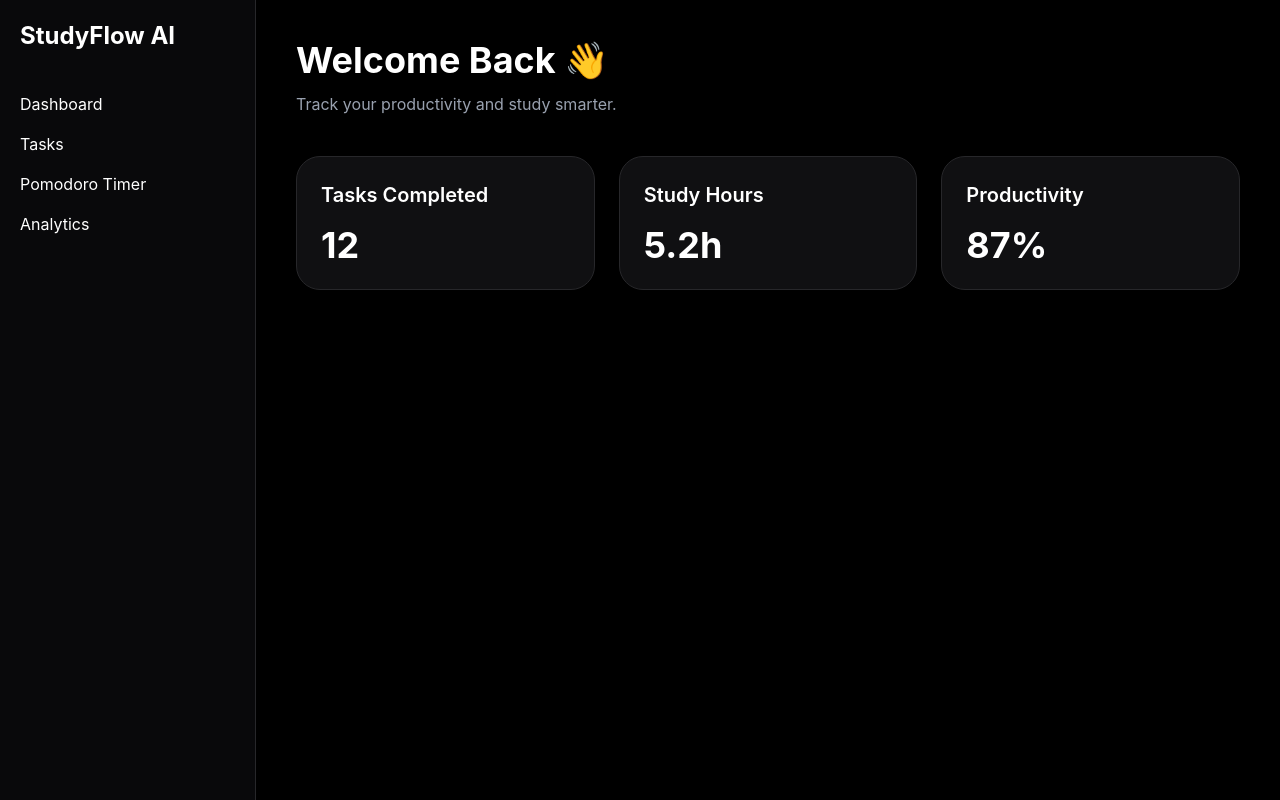
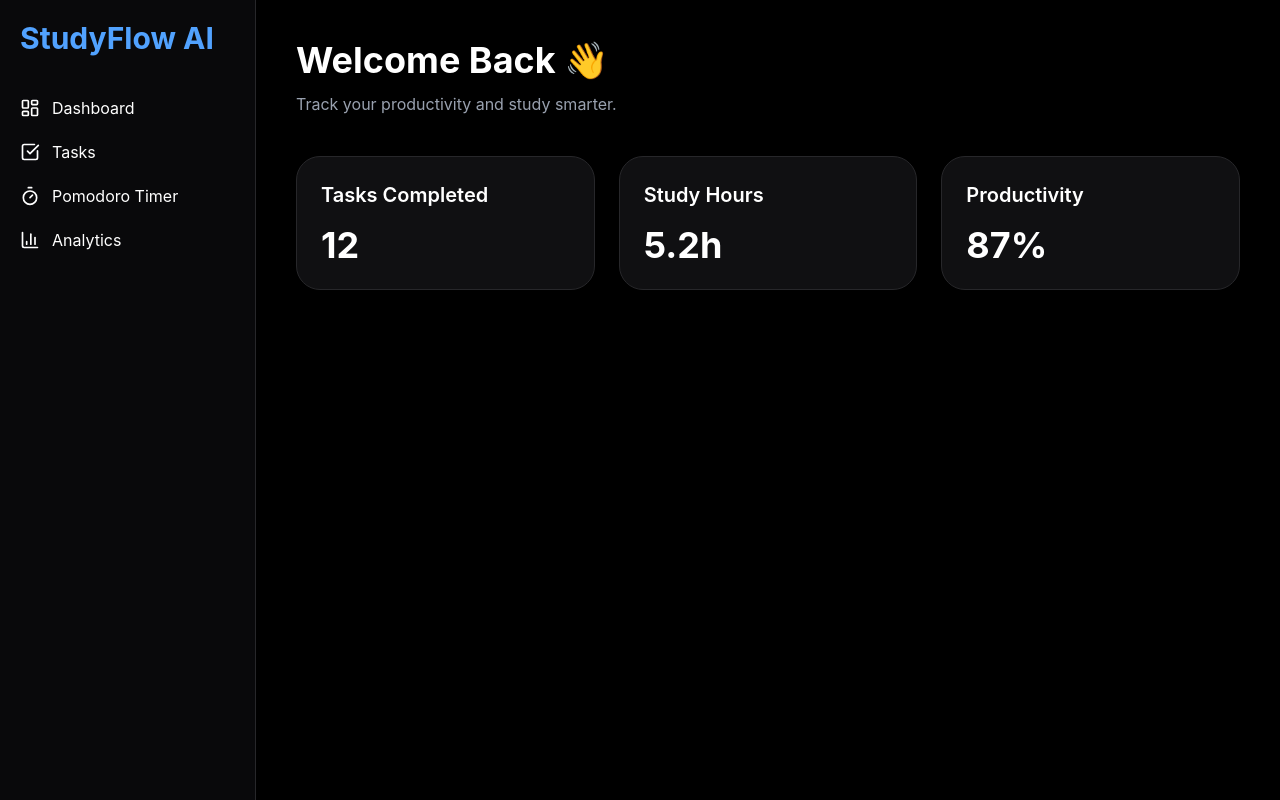
Before and after one commit to SathanaP/studyflow-ai, a React (Vite) app: page / in a window 1280 px wide. Built offline with nearby package versions, Linux system fonts and the light colour scheme.

Commit message:
Enhanced sidebar UI with icons

```diff
--- a/package.json
+++ b/package.json
@@ -11,6 +11,7 @@
   },
   "dependencies": {
     "@tailwindcss/vite": "^4.3.0",
+    "lucide-react": "^1.17.0",
     "react": "^19.2.6",
     "react-dom": "^19.2.6",
     "react-router-dom": "^7.15.1",
--- a/src/components/Sidebar.jsx
+++ b/src/components/Sidebar.jsx
@@ -1,18 +1,27 @@
 import { Link } from "react-router-dom";
+
+import {
+  LayoutDashboard,
+  CheckSquare,
+  Timer,
+  BarChart3,
+} from "lucide-react";
 
 function Sidebar() {
   return (
     <div className="w-64 h-screen bg-zinc-950 border-r border-zinc-800 text-white p-5">
-      <h1 className="text-2xl font-bold mb-10">
+      <h1 className="text-3xl font-bold mb-10 text-blue-400">
         StudyFlow AI
       </h1>
 
-      <ul className="space-y-4">
+      <ul className="space-y-5">
+
         <li>
           <Link
             to="/"
-            className="hover:text-blue-400 hover:translate-x-2 transition duration-300 block"
+            className="flex items-center gap-3 hover:text-blue-400 hover:translate-x-2 transition duration-300"
           >
+            <LayoutDashboard size={20} />
             Dashboard
           </Link>
         </li>
@@ -20,8 +29,9 @@ function Sidebar() {
         <li>
           <Link
             to="/tasks"
-            className="hover:text-blue-400 hover:translate-x-2 transition duration-300 block"
+            className="flex items-center gap-3 hover:text-blue-400 hover:translate-x-2 transition duration-300"
           >
+            <CheckSquare size={20} />
             Tasks
           </Link>
         </li>
@@ -29,19 +39,23 @@ function Sidebar() {
         <li>
           <Link
             to="/timer"
-            className="hover:text-blue-400 hover:translate-x-2 transition duration-300 block"
+            className="flex items-center gap-3 hover:text-blue-400 hover:translate-x-2 transition duration-300"
           >
+            <Timer size={20} />
             Pomodoro Timer
           </Link>
         </li>
+
         <li>
           <Link
             to="/analytics"
-            className="hover:text-blue-400 hover:translate-x-2 transition duration-300 block"
+            className="flex items-center gap-3 hover:text-blue-400 hover:translate-x-2 transition duration-300"
           >
+            <BarChart3 size={20} />
             Analytics
           </Link>
         </li>
+
       </ul>
     </div>
   );
```
Also changed, not shown: 1 other file (tests, documents, lock files or other folders).
